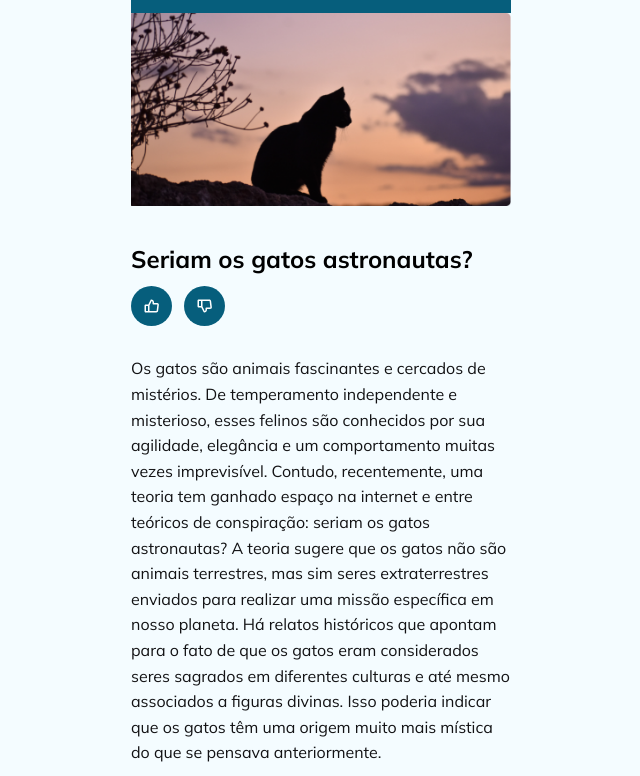
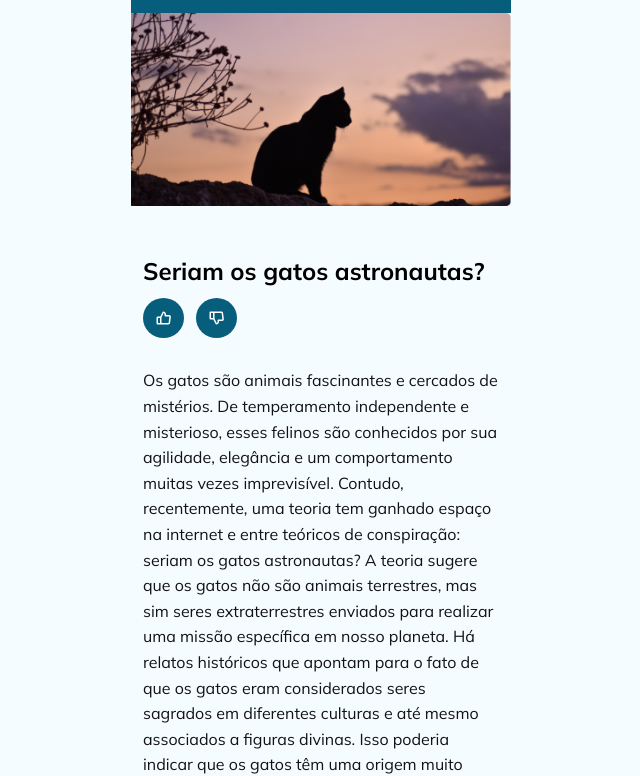
Before and after one commit to Talisson-b/blogGatos, a plain HTML site: page index.html in a window 1280 px wide. Shown: the part 61-837 px from the top of the page, without its empty margins (319-959 px from the left). Drawn offline with Linux system fonts and the light colour scheme.

Commit message:
fix: ensure padding in the container

```diff
--- a/index.html
+++ b/index.html
@@ -22,7 +22,8 @@
     </header>
     <main>
       <img src="./assets/gato.png" alt="Imagem de um gato" />
-      <h1>Seriam os gatos astronautas?</h1>
+      <div class="container">
+        <h1>Seriam os gatos astronautas?</h1>
       <div class="buttons">
         <button>
           <img src="./assets/like.svg" alt="" />
@@ -113,6 +114,7 @@
         </li>
       </ul>
     </aside>
+      </div>
     <footer>© 2023 - Rocketseat Explorer</footer>
   </body>
 </html>
--- a/style.css
+++ b/style.css
@@ -28,7 +28,7 @@ header {
 }
 
 .container {
-  max-width: 38rem;
+  padding: 1.2rem;
 }
 
 main img {
```
